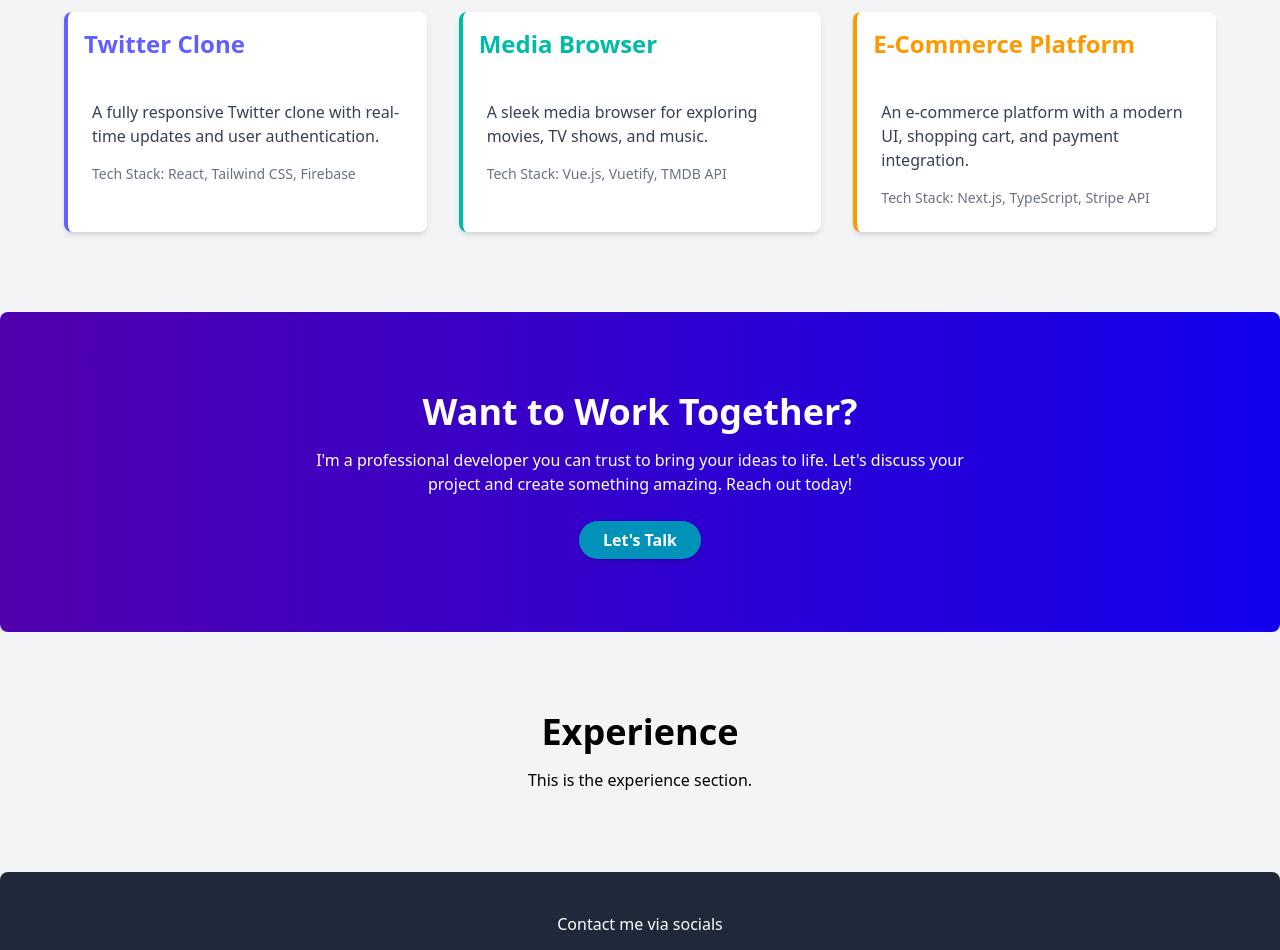
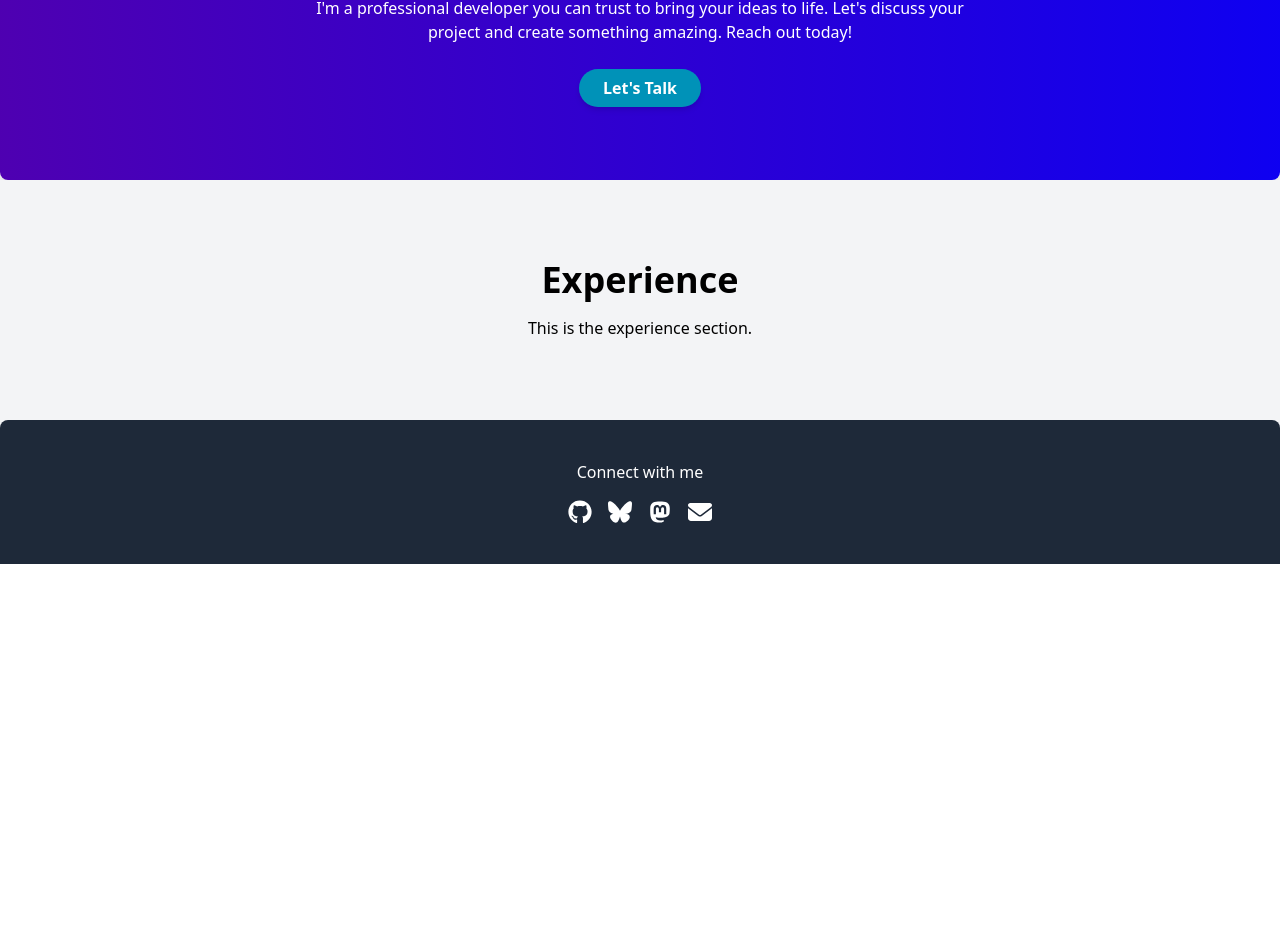
Before and after one commit to renolc/renolc.dev, a React (Vite) app: page / in a window 1280 px wide. Shown: the part 1412-2362 px from the top of the page. After the commit the page ends 1976 px from the top, so only its background shows below. Built offline with nearby package versions, Linux system fonts and the light colour scheme.

Commit message:
data-ify socials, rm projects

```diff
--- a/src/App.tsx
+++ b/src/App.tsx
@@ -1,11 +1,10 @@
 import { Link } from 'react-scroll'
-import { FaGithub, FaBluesky, FaUpwork } from 'react-icons/fa6'
 
-import ContraIcon from './components/ContraIcon'
 import SkillCircle from './components/SkillCircle'
 import ProjectTile from './components/ProjectTile'
 import skillsData from './data/skills'
 import projects from './data/projects'
+import socialLinks from './data/socials'
 
 export default () => (
   <div className="w-full bg-gray-100">
@@ -86,15 +85,6 @@ export default () => (
         </div>
       </section>
 
-      <section id="projects" className="bg-gray-100 py-20">
-        <h1 className="text-4xl font-bold text-center">Projects</h1>
-        <div className="mt-8 max-w-6xl mx-auto grid grid-cols-1 md:grid-cols-3 gap-8 px-4 xl:px-0">
-          {projects.map((project) => (
-            <ProjectTile key={project.title} {...project} />
-          ))}
-        </div>
-      </section>
-
       <section
         id="cta"
         className="py-20 text-white animate-gradient xl:rounded-lg shadow-lg"
@@ -129,44 +119,22 @@ export default () => (
         className="bg-gray-800 text-white py-10 xl:rounded-t-lg shadow-lg"
       >
         <div className="text-center">
-          <p>Contact me via socials</p>
+          <p>Connect with me</p>
           <div className="flex justify-center space-x-4 mt-4">
+            {socialLinks.map(({ Icon, ...link }) => {
+              return (
                 <a
-              href="https://bsky.app/profile/renolc.games"
+                  key={link.title}
+                  href={link.href}
                   className="hover:text-blue-400"
-              title="Bluesky"
+                  title={link.title}
                   target="_blank"
                   rel="noopener noreferrer"
                 >
-              <FaBluesky size={24} />
+                  <Icon size={24} />
                 </a>
-            <a
-              href="https://www.upwork.com/freelancers/~015ed310b1be763832"
-              className="hover:text-blue-400"
-              title="UpWork"
-              target="_blank"
-              rel="noopener noreferrer"
-            >
-              <FaUpwork size={24} />
-            </a>
-            <a
-              href="https://contra.com/phillip_gibson"
-              className="hover:text-blue-400"
-              title="Contra"
-              target="_blank"
-              rel="noopener noreferrer"
-            >
-              <ContraIcon size={24} />
-            </a>
-            <a
-              href="https://github.com/renolc"
-              className="hover:text-blue-400"
-              title="GitHub"
-              target="_blank"
-              rel="noopener noreferrer"
-            >
-              <FaGithub size={24} />
-            </a>
+              )
+            })}
           </div>
         </div>
       </footer>
--- a/src/components/ContraIcon.tsx
+++ /dev/null
@@ -1,44 +0,0 @@
-interface ContraIconProps {
-  size?: number
-}
-
-export default ({ size = 20 }: ContraIconProps) => (
-  <svg
-    height={size}
-    width={size}
-    xmlns="http://www.w3.org/2000/svg"
-    fill="currentColor"
-    viewBox="0 0 60 60"
-  >
-    <path
-      fill="currentColor"
-      fillRule="evenodd"
-      d="M32.883.56h-.678v27.255h27.238v-.836C46.493 23.65 36.288 13.485 32.883.56"
-      clipRule="evenodd"
-    ></path>
-    <path
-      fill="currentColor"
-      fillRule="evenodd"
-      d="M32.765 27.256H58.33C46.124 23.764 36.495 14.303 32.765 2.178zm26.677 1.118H32.203a.56.56 0 0 1-.559-.56V.56c0-.309.25-.559.56-.559h.678a.56.56 0 0 1 .54.417c3.363 12.766 13.386 22.736 26.16 26.02a.56.56 0 0 1 .419.542v.836c0 .308-.25.559-.56.559M59.444 32.864v-.679H32.205v27.256h.835c3.328-12.958 13.486-23.17 26.404-26.577"
-      clipRule="evenodd"
-    ></path>
-    <path
-      fill="currentColor"
-      fillRule="evenodd"
-      d="M32.765 32.744v25.58a37.6 37.6 0 0 1 25.063-25.58zM33.039 60h-.836a.56.56 0 0 1-.559-.56V32.185c0-.308.25-.558.56-.558h27.238c.308 0 .559.25.559.558v.679a.56.56 0 0 1-.416.54A36.48 36.48 0 0 0 33.58 59.58a.56.56 0 0 1-.541.42M27.12 59.44h.68V32.186H.56v.836c12.95 3.33 23.155 13.493 26.56 26.42"
-      clipRule="evenodd"
-    ></path>
-    <path
-      fill="currentColor"
-      fillRule="evenodd"
-      d="M1.666 32.744c12.207 3.492 21.836 12.953 25.566 25.078V32.744zM27.796 60h-.677a.56.56 0 0 1-.54-.417C23.216 46.817 13.192 36.847.419 33.563A.56.56 0 0 1 0 33.02v-.835c0-.308.25-.559.559-.559h27.238c.308 0 .558.25.558.56V59.44c0 .31-.25.56-.558.56M.56 27.136v.678H27.8V.56h-.836C23.636 13.517 13.479 23.729.56 27.136"
-      clipRule="evenodd"
-    ></path>
-    <path
-      fill="currentColor"
-      fillRule="evenodd"
-      d="M2.179 27.255h25.062V1.674A37.6 37.6 0 0 1 2.179 27.255m25.618 1.119H.559a.56.56 0 0 1-.559-.56v-.677c0-.255.17-.477.416-.54A36.48 36.48 0 0 0 26.421.42a.56.56 0 0 1 .54-.42h.836c.308 0 .558.25.558.56v27.255c0 .308-.25.559-.558.559"
-      clipRule="evenodd"
-    ></path>
-  </svg>
-)
--- a/src/components/ProjectTile.tsx
+++ /dev/null
@@ -1,19 +0,0 @@
-import { Project } from '../types'
-
-export default ({
-  title,
-  description,
-  techStack,
-  textColor,
-  borderColor
-}: Project) => (
-  <div className={`bg-white shadow-md rounded-lg border-l-4 ${borderColor}`}>
-    <div className="rounded-t-lg p-4">
-      <span className={`text-2xl font-bold ${textColor}`}>{title}</span>
-    </div>
-    <div className="p-6">
-      <p className="text-gray-700 mb-4">{description}</p>
-      <p className="text-sm text-gray-500">Tech Stack: {techStack}</p>
-    </div>
-  </div>
-)
--- a/src/data/projects.ts
+++ /dev/null
@@ -1,28 +0,0 @@
-import { Project } from '../types'
-
-export default [
-  {
-    title: 'Twitter Clone',
-    description:
-      'A fully responsive Twitter clone with real-time updates and user authentication.',
-    techStack: 'React, Tailwind CSS, Firebase',
-    textColor: 'text-indigo-500',
-    borderColor: 'border-l-indigo-500'
-  },
-  {
-    title: 'Media Browser',
-    description:
-      'A sleek media browser for exploring movies, TV shows, and music.',
-    techStack: 'Vue.js, Vuetify, TMDB API',
-    textColor: 'text-teal-500',
-    borderColor: 'border-l-teal-500'
-  },
-  {
-    title: 'E-Commerce Platform',
-    description:
-      'An e-commerce platform with a modern UI, shopping cart, and payment integration.',
-    techStack: 'Next.js, TypeScript, Stripe API',
-    textColor: 'text-amber-500',
-    borderColor: 'border-l-amber-500'
-  }
-] as Project[]
--- /dev/null
+++ b/src/data/socials.ts
@@ -0,0 +1,26 @@
+import { FaBluesky, FaEnvelope, FaGithub, FaMastodon } from 'react-icons/fa6'
+
+import { Social } from '../types'
+
+export default [
+  {
+    href: 'https://github.com/renolc',
+    title: 'GitHub',
+    Icon: FaGithub
+  },
+  {
+    href: 'https://bsky.app/profile/renolc.games',
+    title: 'Bluesky',
+    Icon: FaBluesky
+  },
+  {
+    href: 'https://mastodon.gamedev.place/@renolc',
+    title: 'Mastodon',
+    Icon: FaMastodon
+  },
+  {
+    href: 'mailto:hello@renolc.dev',
+    title: 'Email',
+    Icon: FaEnvelope
+  }
+] as Social[]
```
Also changed, not shown: src/types.ts (+8 -0 lines). Lines whose indentation alone changed are shown as unchanged.
